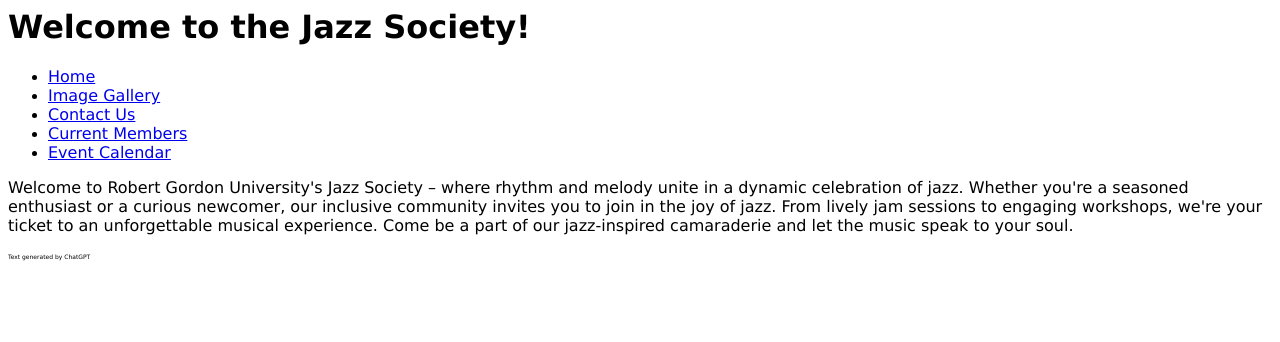
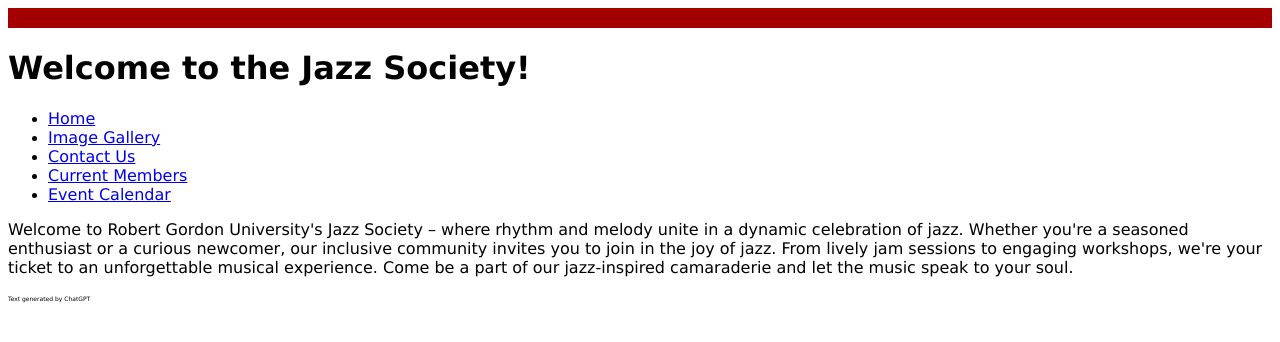
Before and after one commit to KaneFRGU/cm1114-coursework, a plain HTML site: page index.html in a window 1280 px wide. Drawn offline with Linux system fonts and the light colour scheme.

Commit message:
Update style.css

```diff
--- a/style.css
+++ b/style.css
@@ -1,3 +1,8 @@
+div{
+    background-color: #A50000;
+    padding: 10px;
+}
+
 h1{
     font-family: verdana;
 }
```
